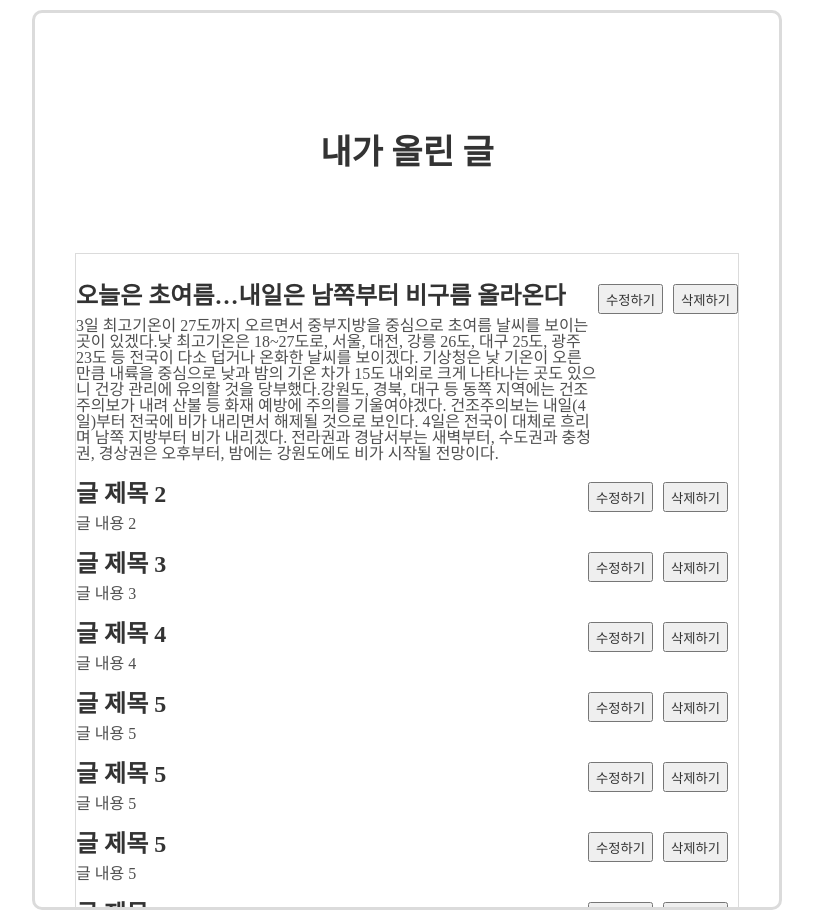
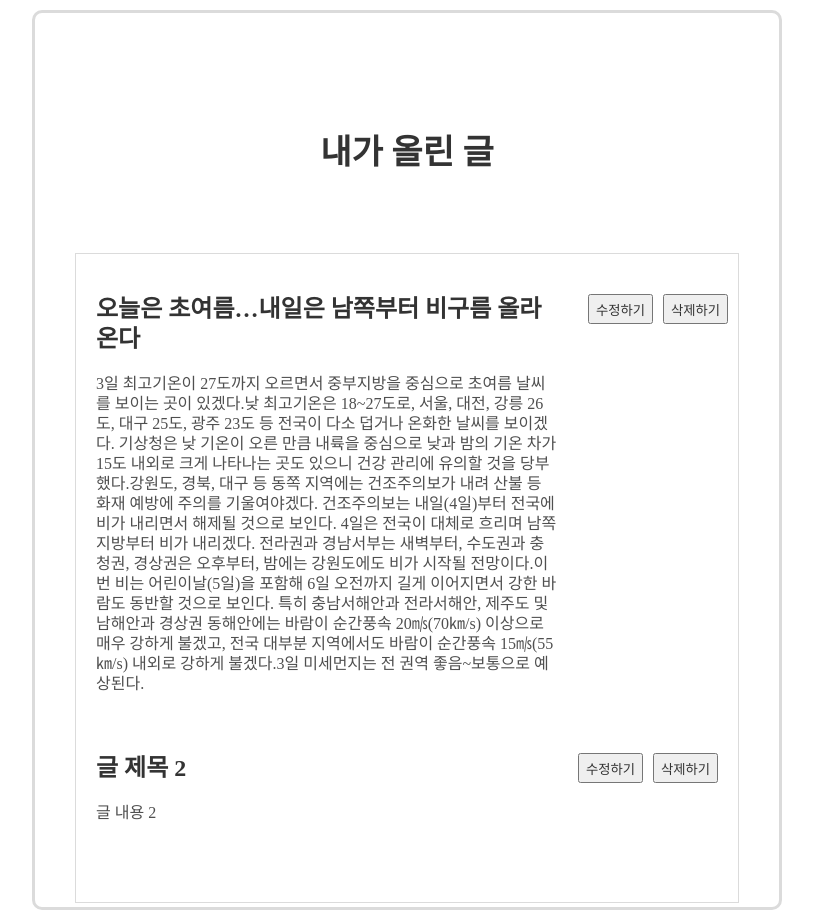
Before and after one commit to KORIT-BDGJ/joinus, a React (Create React App) app in the folder front_joinus/: page /OwnerPostList in a window 1280 px wide. Shown: the whole page, without its empty margins (233-1046 px from the left). Built offline with nearby package versions, Linux system fonts and the light colour scheme.

Commit message:
김두영_내가 올린 글_스크롤바, 간격 및 줄 높이 설정

```diff
--- a/front_joinus/src/pages/Post/PostList/OwnerPostList.js
+++ b/front_joinus/src/pages/Post/PostList/OwnerPostList.js
@@ -28,7 +28,10 @@ const list = css`
   list-style: none;
   display: flex;
   flex-direction: column;
+  overflow-y: auto;
+  height: 650px;
 `;
+
 
 const listItem = css`
   display: flex;
@@ -43,51 +46,36 @@ const buttons = css`
   gap: 10px;
   width: 150px;
   height: 30px;
+  margin: 10px;
 `;
 
 const buttonLabel = css`
   white-space: nowrap;
   overflow: hidden;
-  text-overflow: ellipsis;
+
 `;
 
 const postTitle = css`
   font-size: 24px;
   font-weight: 600;
-  margin-bottom: 10px;
+  margin: 10px 20px;
+  line-height: 1.25;
 `;
 
 const postBody = css`
   font-size: 16px;
   color: #4f4f4f;
-  margin: 0;
+  margin: 20px;
+  line-height: 1.25;
 `;
+
 
 
 const OwnerPostList = () => {
   const [posts, setPosts] = useState([
-    { id: 1, title: '오늘은 초여름…내일은 남쪽부터 비구름 올라온다', body: '3일 최고기온이 27도까지 오르면서 중부지방을 중심으로 초여름 날씨를 보이는 곳이 있겠다.낮 최고기온은 18~27도로, 서울, 대전, 강릉 26도, 대구 25도, 광주 23도 등 전국이 다소 덥거나 온화한 날씨를 보이겠다. 기상청은 낮 기온이 오른 만큼 내륙을 중심으로 낮과 밤의 기온 차가 15도 내외로 크게 나타나는 곳도 있으니 건강 관리에 유의할 것을 당부했다.강원도, 경북, 대구 등 동쪽 지역에는 건조주의보가 내려 산불 등 화재 예방에 주의를 기울여야겠다. 건조주의보는 내일(4일)부터 전국에 비가 내리면서 해제될 것으로 보인다. 4일은 전국이 대체로 흐리며 남쪽 지방부터 비가 내리겠다. 전라권과 경남서부는 새벽부터, 수도권과 충청권, 경상권은 오후부터, 밤에는 강원도에도 비가 시작될 전망이다.', editButton: true, deleteButton: true },
+    { id: 1, title: '오늘은 초여름…내일은 남쪽부터 비구름 올라온다', body: '3일 최고기온이 27도까지 오르면서 중부지방을 중심으로 초여름 날씨를 보이는 곳이 있겠다.낮 최고기온은 18~27도로, 서울, 대전, 강릉 26도, 대구 25도, 광주 23도 등 전국이 다소 덥거나 온화한 날씨를 보이겠다. 기상청은 낮 기온이 오른 만큼 내륙을 중심으로 낮과 밤의 기온 차가 15도 내외로 크게 나타나는 곳도 있으니 건강 관리에 유의할 것을 당부했다.강원도, 경북, 대구 등 동쪽 지역에는 건조주의보가 내려 산불 등 화재 예방에 주의를 기울여야겠다. 건조주의보는 내일(4일)부터 전국에 비가 내리면서 해제될 것으로 보인다. 4일은 전국이 대체로 흐리며 남쪽 지방부터 비가 내리겠다. 전라권과 경남서부는 새벽부터, 수도권과 충청권, 경상권은 오후부터, 밤에는 강원도에도 비가 시작될 전망이다.이번 비는 어린이날(5일)을 포함해 6일 오전까지 길게 이어지면서 강한 바람도 동반할 것으로 보인다. 특히 충남서해안과 전라서해안, 제주도 및 남해안과 경상권 동해안에는 바람이 순간풍속 20㎧(70㎞/s) 이상으로 매우 강하게 불겠고, 전국 대부분 지역에서도 바람이 순간풍속 15㎧(55㎞/s) 내외로 강하게 불겠다.3일 미세먼지는 전 권역 좋음~보통으로 예상된다.', editButton: true, deleteButton: true },
     { id: 2, title: '글 제목 2', body: '글 내용 2', editButton: true, deleteButton: true },
-    { id: 3, title: '글 제목 3', body: '글 내용 3', editButton: true, deleteButton: true },
-    { id: 4, title: '글 제목 4', body: '글 내용 4', editButton: true, deleteButton: true },
-    { id: 5, title: '글 제목 5', body: '글 내용 5', editButton: true, deleteButton: true },
-    { id: 5, title: '글 제목 5', body: '글 내용 5', editButton: true, deleteButton: true },
-    { id: 5, title: '글 제목 5', body: '글 내용 5', editButton: true, deleteButton: true },
-    { id: 5, title: '글 제목 5', body: '글 내용 5', editButton: true, deleteButton: true },
-    { id: 5, title: '글 제목 5', body: '글 내용 5', editButton: true, deleteButton: true },
-    { id: 5, title: '글 제목 5', body: '글 내용 5', editButton: true, deleteButton: true },
-    { id: 5, title: '글 제목 5', body: '글 내용 5', editButton: true, deleteButton: true },
-    { id: 5, title: '글 제목 5', body: '글 내용 5', editButton: true, deleteButton: true },
-    { id: 5, title: '글 제목 5', body: '글 내용 5', editButton: true, deleteButton: true },
-    { id: 5, title: '글 제목 5', body: '글 내용 5', editButton: true, deleteButton: true },
-    { id: 5, title: '글 제목 5', body: '글 내용 5', editButton: true, deleteButton: true },
-    { id: 5, title: '글 제목 5', body: '글 내용 5', editButton: true, deleteButton: true },
-    { id: 5, title: '글 제목 5', body: '글 내용 5', editButton: true, deleteButton: true },
-    { id: 5, title: '글 제목 5', body: '글 내용 5', editButton: true, deleteButton: true },
-    { id: 5, title: '글 제목 5', body: '글 내용 5', editButton: true, deleteButton: true },
-    { id: 5, title: '글 제목 5', body: '글 내용 5', editButton: true, deleteButton: true },
-    { id: 5, title: '글 제목 5', body: '글 내용 5', editButton: true, deleteButton: true },
-    { id: 5, title: '글 제목 5', body: '글 내용 5', editButton: true, deleteButton: true },
+
 
   ]);
 
```
